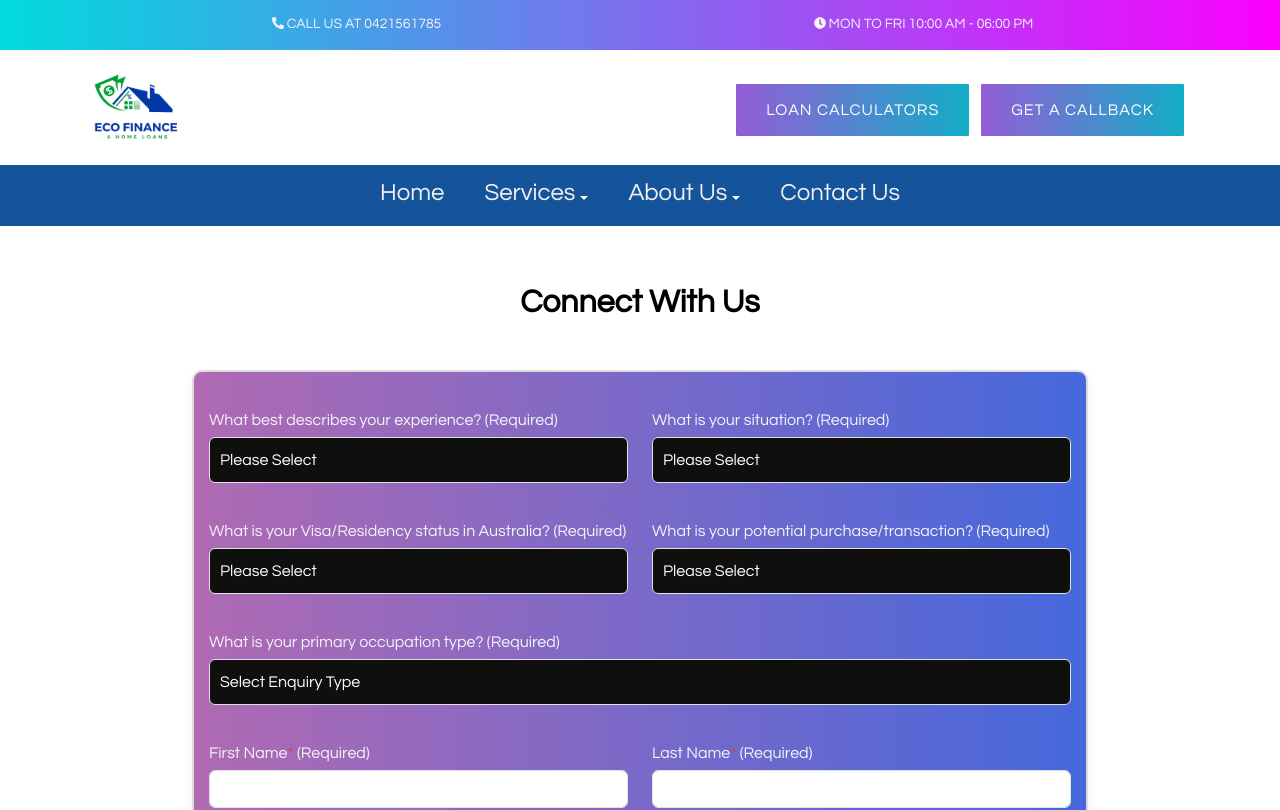
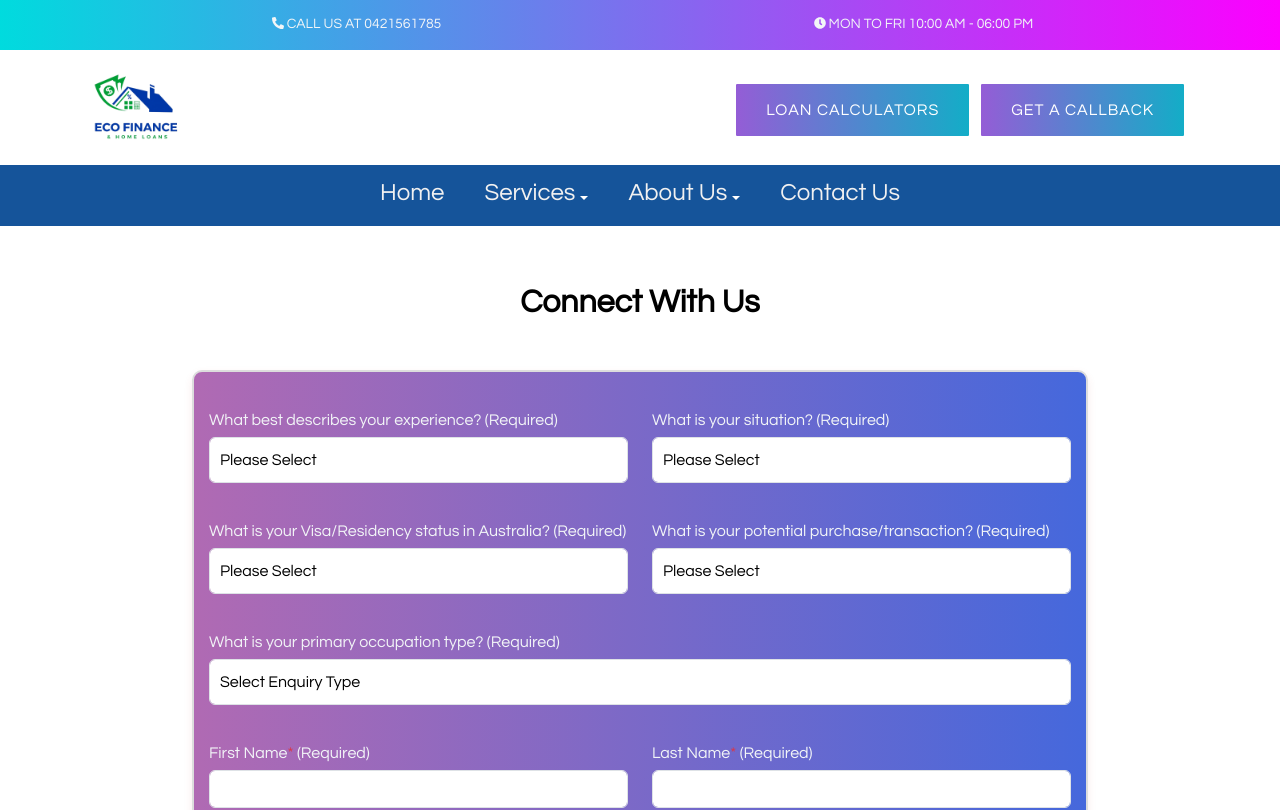
Before and after one commit to manutdmohit/eco-finance, a Next.js app: page /contact-us in a window 1280 px wide. Shown: the top 810 px of the page. Built offline with nearby package versions, Linux system fonts and the light colour scheme.

Commit message:
Update color for form - Set color of form-control and options to black

```diff
--- a/app/contact-us/contact.css
+++ b/app/contact-us/contact.css
@@ -62,8 +62,7 @@ select.form-control {
   padding: 10px; /* Add padding */
   font-size: 16px; /* Increase font size */
   transition: border-color 0.3s; /* Add transition for border color */
-  color: white;
-  background: #0f0f0e !important; /* fallback for old browsers */
+  color: black;
 }
 
 .contact-button {
@@ -74,6 +73,10 @@ select.form-control {
   ) !important;
 }
 
+option {
+  color: black;
+}
+
 @media (max-width: 768px) {
   .form-container {
     width: 80vw !important;
```
